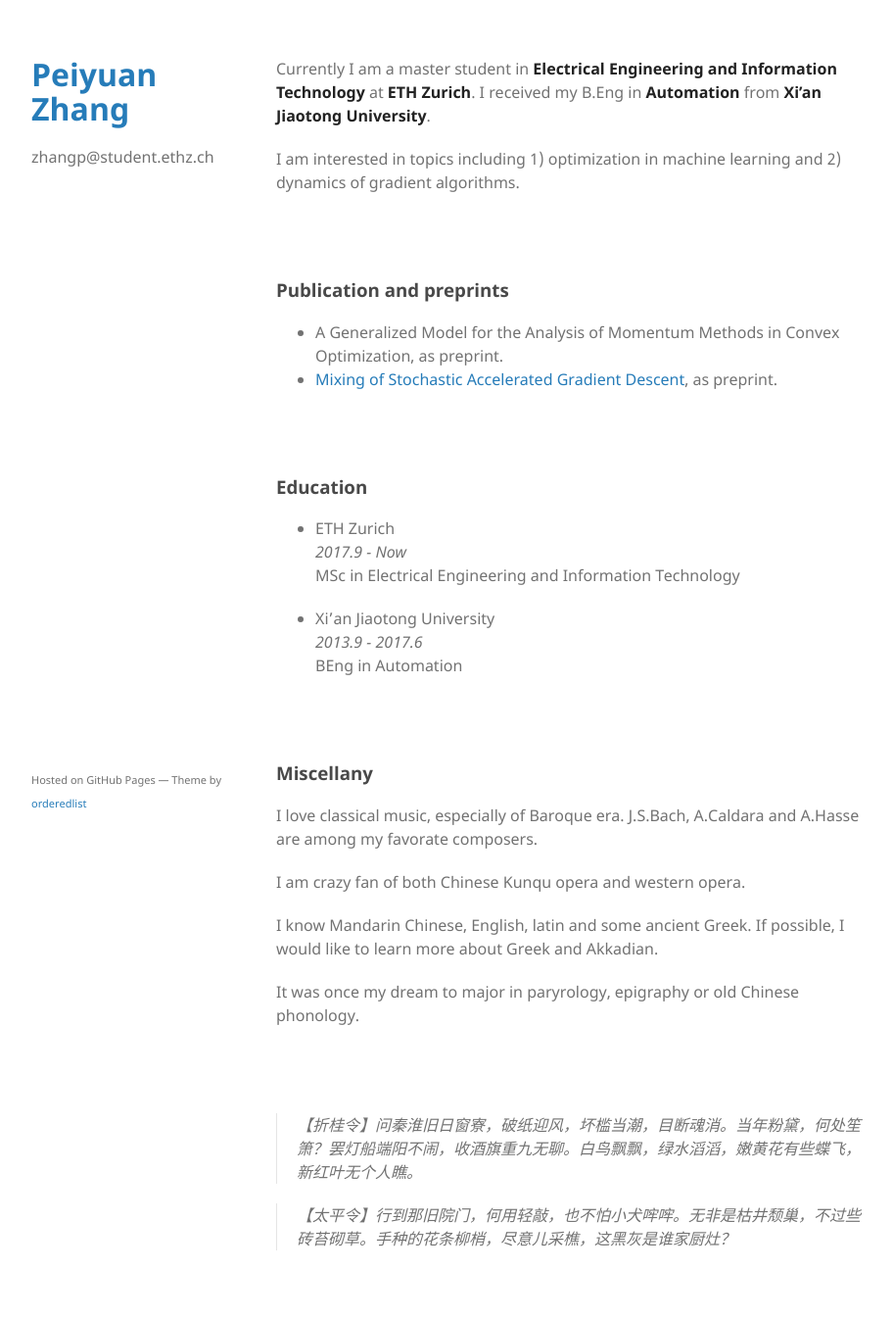
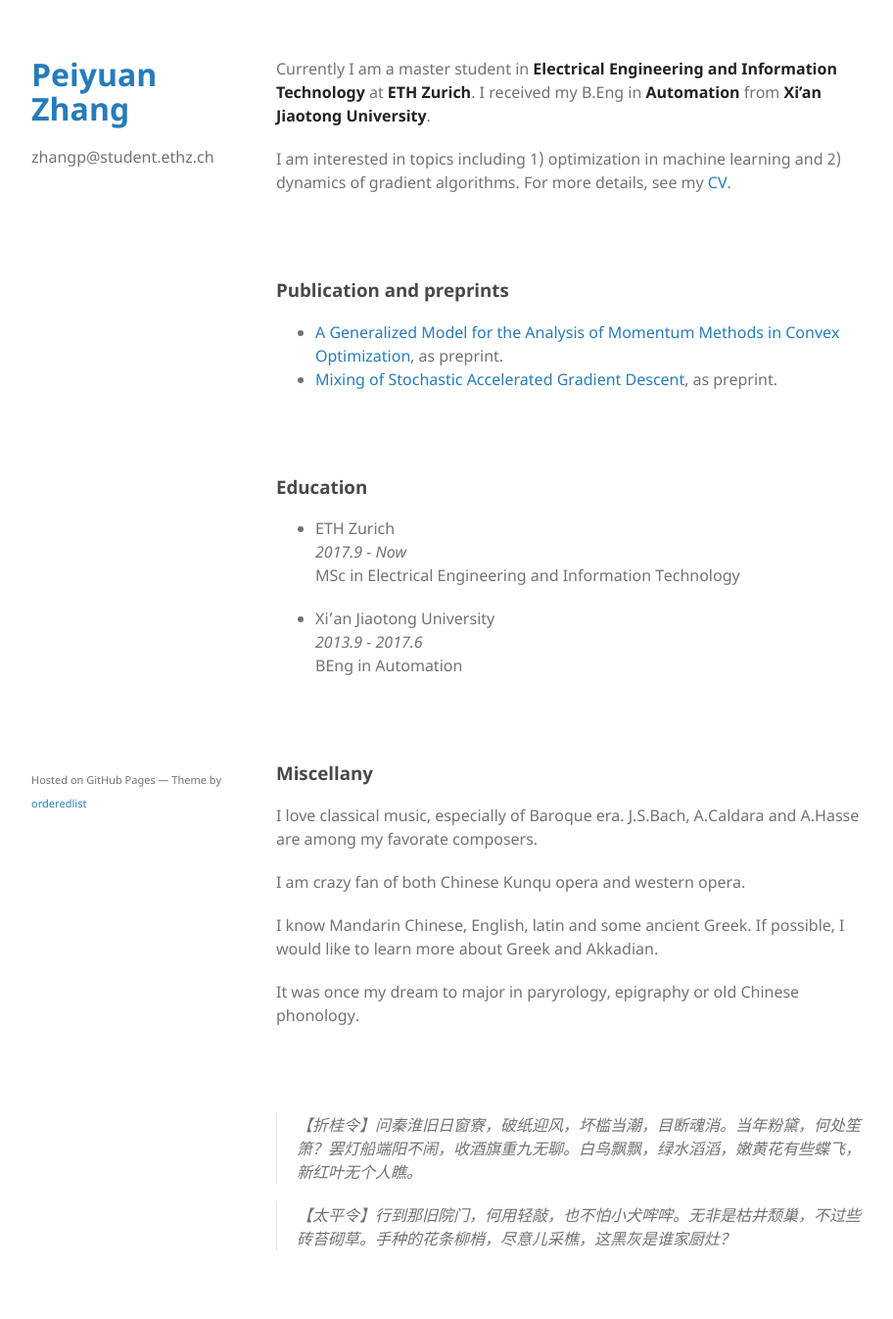
Before and after one commit to phei-iuen/phei-iuen.github.io, a Jekyll site: the page built from index.md, in a window 1280 px wide. Shown: the whole page at 98% size, without its empty margins (178-1090 px from the left). Built offline with Jekyll 4.4.1, drawn with Linux system fonts in a browser that asks for light colours.

Commit message:
Update index.md

```diff
--- a/index.md
+++ b/index.md
@@ -4,11 +4,11 @@ layout: default
 
 Currently I am a master student in **Electrical Engineering and Information Technology** at **ETH Zurich**.  I received my B.Eng in **Automation** from **Xi'an Jiaotong University**.
 
-I am interested in topics including 1) optimization in machine learning and 2) dynamics of gradient algorithms.
+I am interested in topics including 1) optimization in machine learning and 2) dynamics of gradient algorithms. For more details, see my [CV](pdf/cv.pdf).
 
 <br/><br/>
 ### Publication and preprints
-* A Generalized Model for the Analysis of Momentum Methods in Convex Optimization, as preprint.
+* [A Generalized Model for the Analysis of Momentum Methods in Convex Optimization](pdfs/revisiting.pdf), as preprint.
 * [Mixing of Stochastic Accelerated Gradient Descent](pdfs/mixing.pdf), as preprint.
 
 <br/><br/>
```
